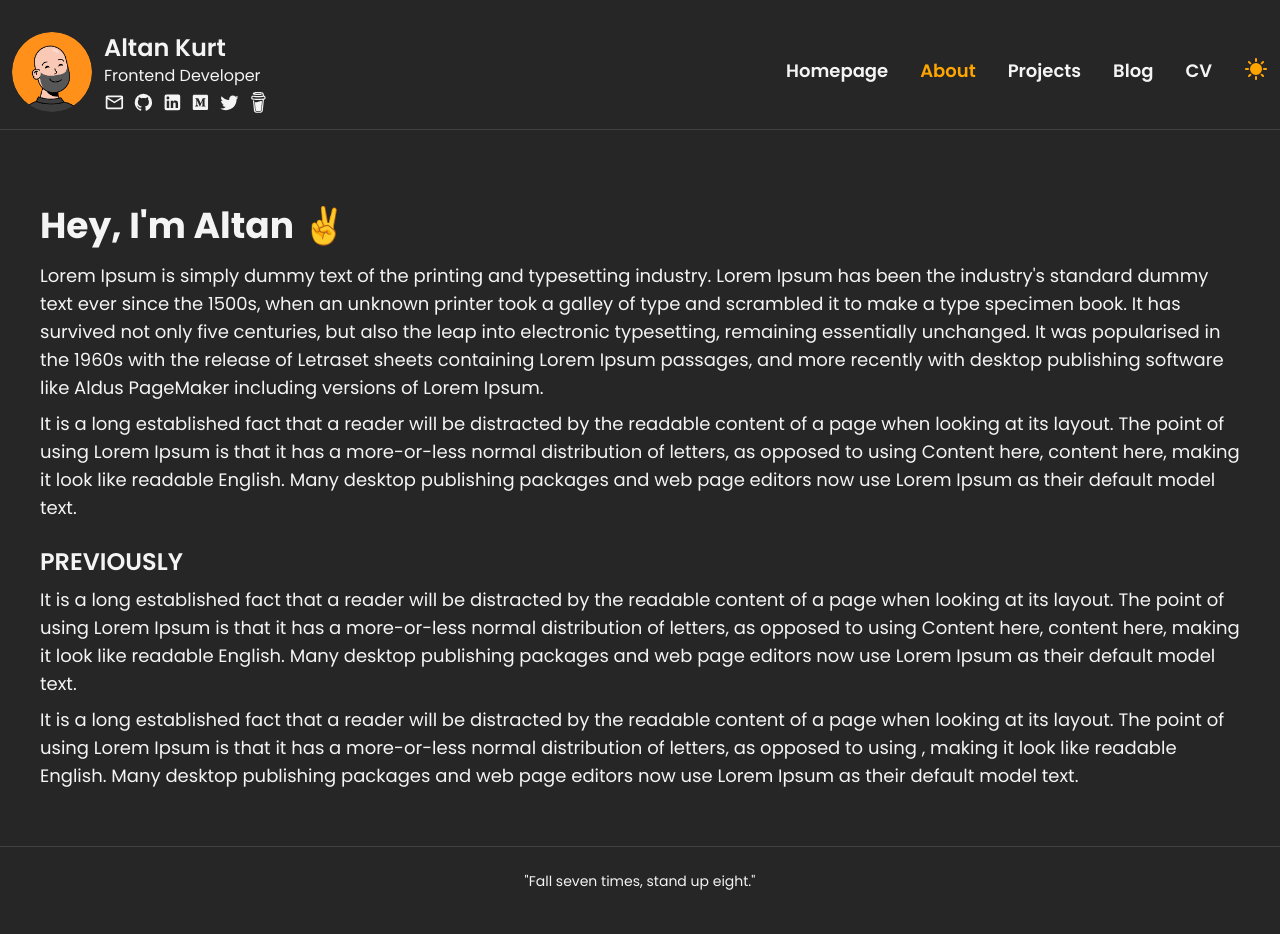
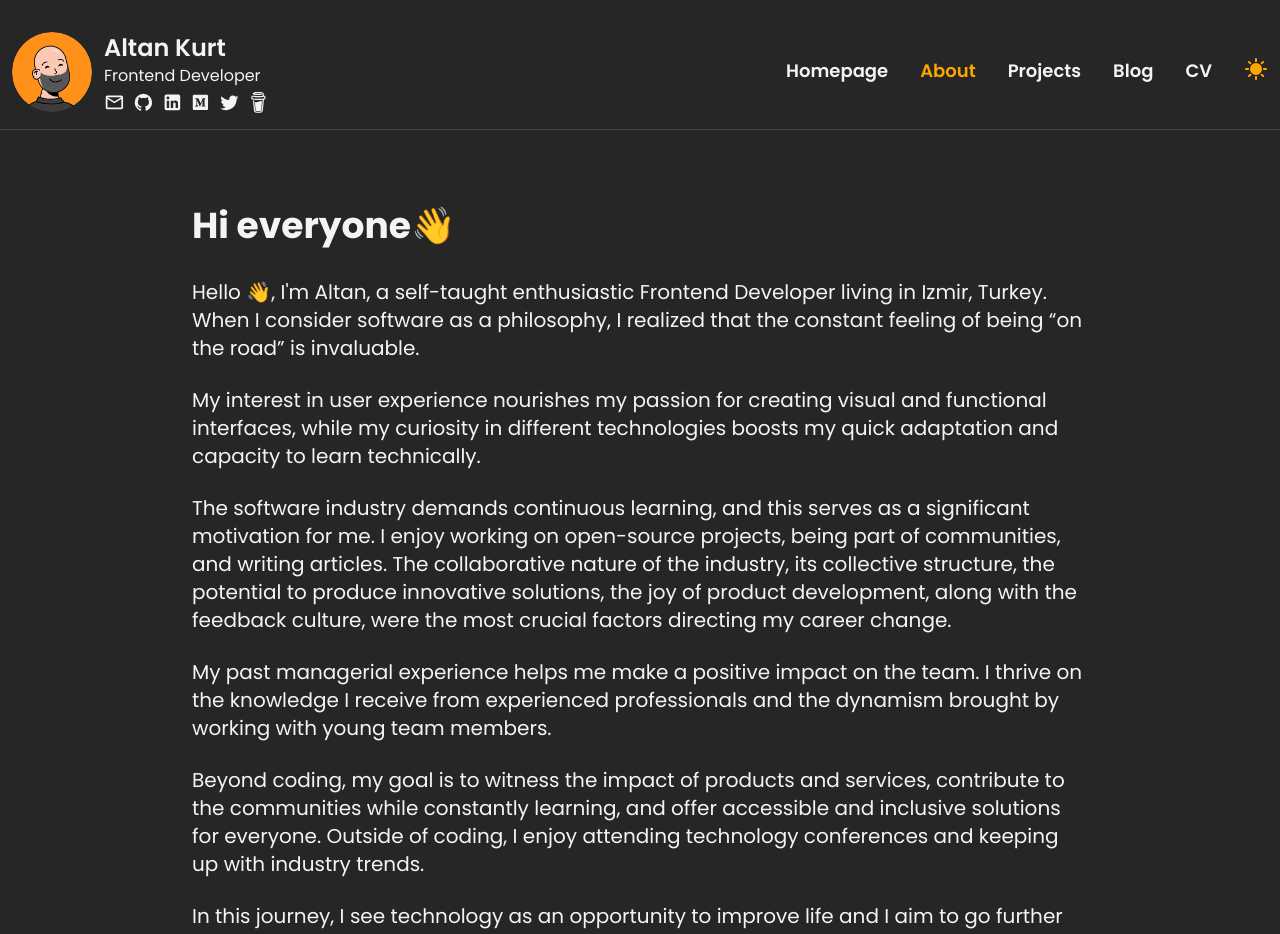
Before and after one commit to altankurt/altankurt.com, a Next.js app: page /about in a window 1280 px wide. Shown: the top 934 px of the page. Built offline with nearby package versions, Linux system fonts and the light colour scheme.

Commit message:
feat: update about page

```diff
--- a/src/pages/about/index.js
+++ b/src/pages/about/index.js
@@ -2,49 +2,71 @@ export default function About() {
   return (
     <section id="about" className="p-6">
       {
-        <article className="my-8 max-w-7xl">
+        <article className="my-8 max-w-4xl mx-auto">
           <section>
-            <h1 className="h3 md:h2 pb-4">Hey, I&apos;m Altan ✌️</h1>
+            <h1 className="h3 md:h2 pb-8">Hi everyone👋</h1>
             <p className="paragraph">
-              Lorem Ipsum is simply dummy text of the printing and typesetting
-              industry. Lorem Ipsum has been the industry&apos;s standard dummy
-              text ever since the 1500s, when an unknown printer took a galley
-              of type and scrambled it to make a type specimen book. It has
-              survived not only five centuries, but also the leap into
-              electronic typesetting, remaining essentially unchanged. It was
-              popularised in the 1960s with the release of Letraset sheets
-              containing Lorem Ipsum passages, and more recently with desktop
-              publishing software like Aldus PageMaker including versions of
-              Lorem Ipsum.
+              Hello 👋, I'm Altan, a self-taught enthusiastic Frontend Developer
+              living in Izmir, Turkey. When I consider software as a philosophy,
+              I realized that the constant feeling of being “on the road” is
+              invaluable.
             </p>
-            <p className="paragraph pt-2">
-              It is a long established fact that a reader will be distracted by
-              the readable content of a page when looking at its layout. The
-              point of using Lorem Ipsum is that it has a more-or-less normal
-              distribution of letters, as opposed to using Content here, content
-              here, making it look like readable English. Many desktop
-              publishing packages and web page editors now use Lorem Ipsum as
-              their default model text.
+            <p className="paragraph pt-6">
+              My interest in user experience nourishes my passion for creating
+              visual and functional interfaces, while my curiosity in different
+              technologies boosts my quick adaptation and capacity to learn
+              technically.
+            </p>
+            <p className="paragraph pt-6">
+              The software industry demands continuous learning, and this serves
+              as a significant motivation for me. I enjoy working on open-source
+              projects, being part of communities, and writing articles. The
+              collaborative nature of the industry, its collective structure,
+              the potential to produce innovative solutions, the joy of product
+              development, along with the feedback culture, were the most
+              crucial factors directing my career change.
+            </p>
+            <p className="paragraph pt-6">
+              My past managerial experience helps me make a positive impact on
+              the team. I thrive on the knowledge I receive from experienced
+              professionals and the dynamism brought by working with young team
+              members.
+            </p>
+            <p className="paragraph pt-6">
+              Beyond coding, my goal is to witness the impact of products and
+              services, contribute to the communities while constantly learning,
+              and offer accessible and inclusive solutions for everyone. Outside
+              of coding, I enjoy attending technology conferences and keeping up
+              with industry trends.
+            </p>
+            <p className="paragraph pt-6">
+              In this journey, I see technology as an opportunity to improve
+              life and I aim to go further every day.
             </p>
           </section>
           <section>
-            <h2 className="h5 md:h4 pt-6 pb-2">PREVIOUSLY</h2>
+            <h2 className="h5 md:h4 pt-8 pb-2">PREVIOUSLY</h2>
             <p className="paragraph">
-              It is a long established fact that a reader will be distracted by
-              the readable content of a page when looking at its layout. The
-              point of using Lorem Ipsum is that it has a more-or-less normal
-              distribution of letters, as opposed to using Content here, content
-              here, making it look like readable English. Many desktop
-              publishing packages and web page editors now use Lorem Ipsum as
-              their default model text.
+              I began my professional life in university. Initially, I gained
+              experience in the accounting and finance sector, then took on
+              broader responsibilities as a manager. I specialized in
+              operational management and effectively directed relations with
+              official institutions.
             </p>
-            <p className="paragraph pt-2">
-              It is a long established fact that a reader will be distracted by
-              the readable content of a page when looking at its layout. The
-              point of using Lorem Ipsum is that it has a more-or-less normal
-              distribution of letters, as opposed to using , making it look like
-              readable English. Many desktop publishing packages and web page
-              editors now use Lorem Ipsum as their default model text.
+            <p className="paragraph pt-6">
+              To boost productivity, I optimized workflows and reduced costs by
+              efficiently using resources. I digitalized processes and gained
+              valuable experiences by managing this transformation.
+            </p>
+            <p className="paragraph pt-6">
+              By strengthening supplier relations, I achieved cost advantages
+              and operational efficiency. Together with the team, we initiated
+              efforts to boost employee motivation, which contributed to
+              speeding up processes.
+            </p>
+            <p className="paragraph pt-6">
+              All of these experiences played a role in supporting organizations
+              to operate seamlessly, efficiently, and harmoniously.
             </p>
           </section>
         </article>
--- a/src/styles/globals.css
+++ b/src/styles/globals.css
@@ -34,7 +34,7 @@
     @apply text-xl font-medium text-light-text dark:text-dark-text;
   }
   .paragraph {
-    @apply text-color text-base sm:text-lg text-light-text dark:text-dark-text;
+    @apply text-color text-base sm:text-xl text-light-text dark:text-dark-text;
   }
 }
 
```
